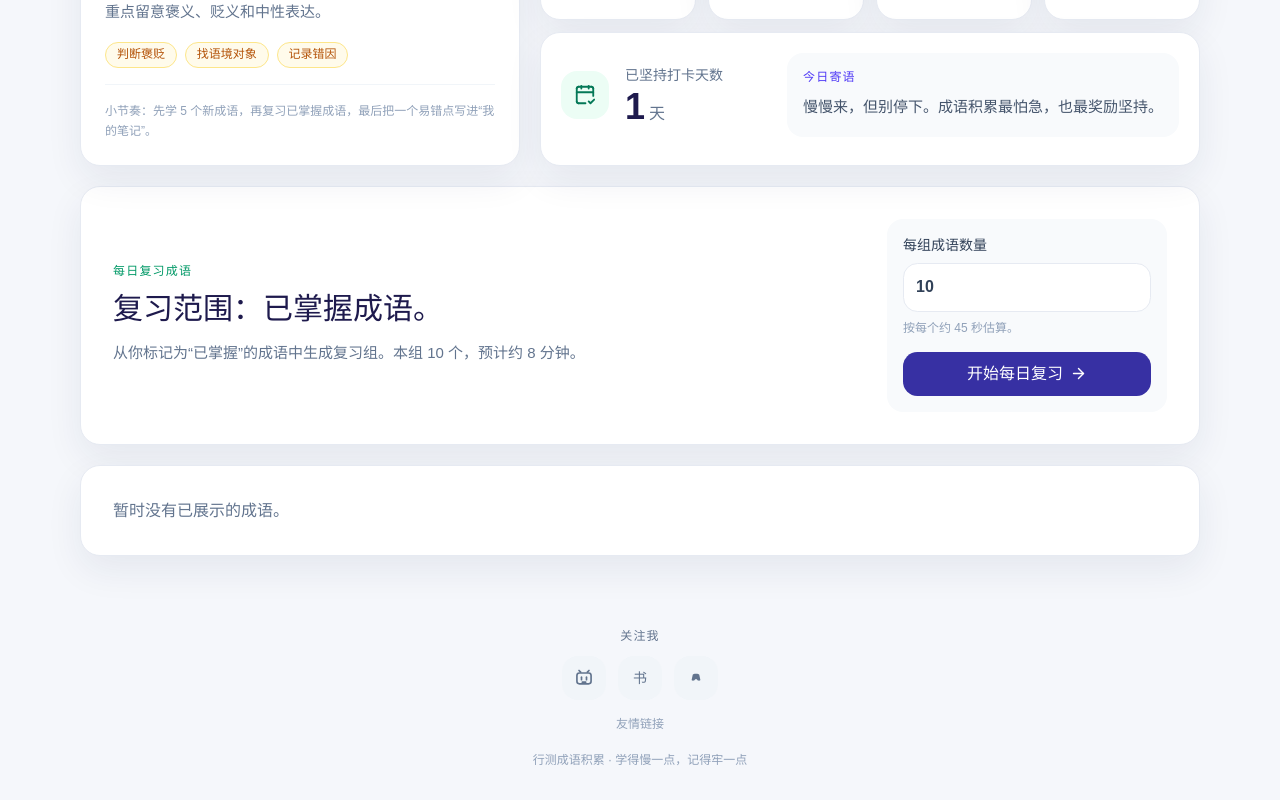
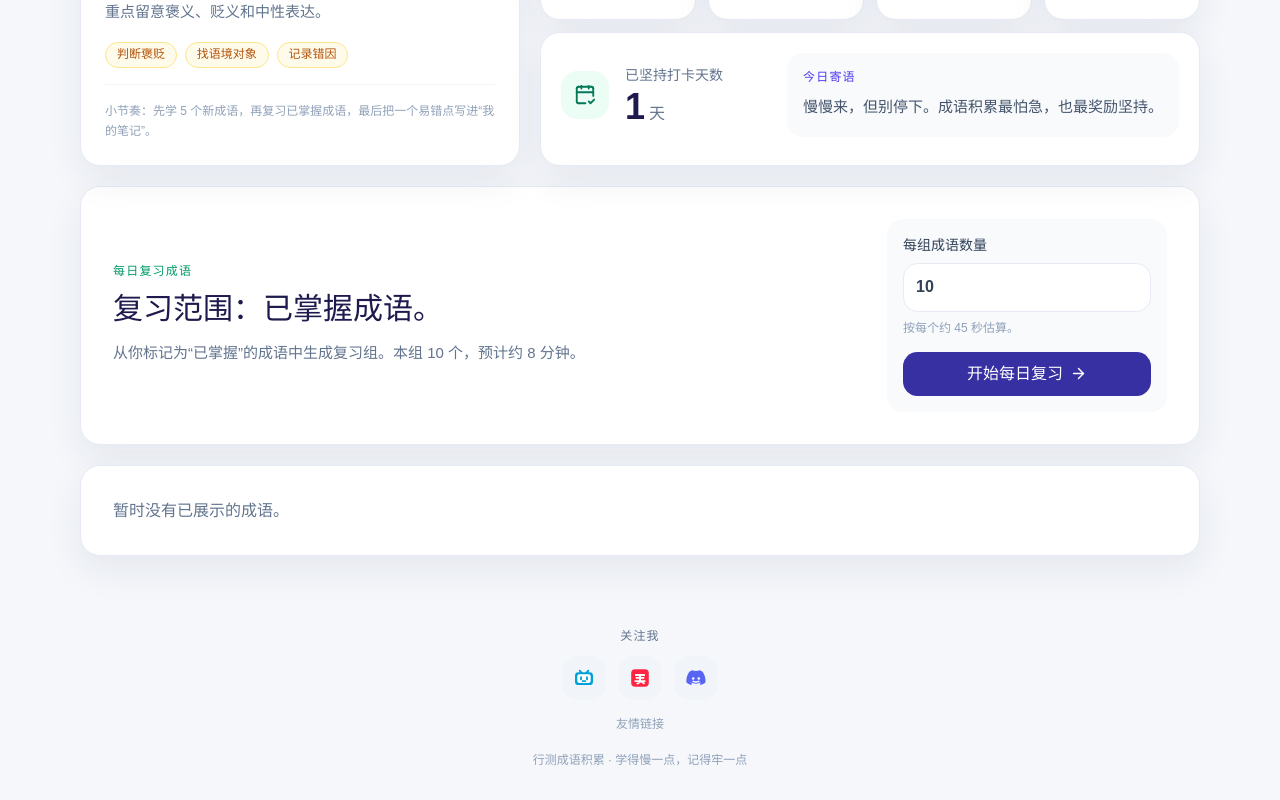
Before and after one commit to mortyevil649-star/-xingce-idioms, a React (Vite) app: page / in a window 1280 px wide. Shown: the part 654-1454 px from the top of the page. Built offline with nearby package versions, Linux system fonts and the light colour scheme; no server answers; the database is empty.

Commit message:
Update social icons

```diff
--- a/src/components/Layout.tsx
+++ b/src/components/Layout.tsx
@@ -103,21 +103,23 @@ export function Layout() {
 
 function SocialIcon({ type }: { type: typeof socialLinks[number][2] }) {
   if (type === 'bilibili') {
-    return <svg aria-hidden="true" viewBox="0 0 24 24" className="size-5" fill="none" stroke="currentColor" strokeWidth="2" strokeLinecap="round" strokeLinejoin="round">
-      <path d="M8 5 6 3" />
-      <path d="m16 5 2-2" />
-      <rect x="3.5" y="6" width="17" height="13" rx="3" />
-      <path d="M9 11v3" />
-      <path d="M15 11v3" />
-      <path d="M10 17h4" />
+    return <svg aria-hidden="true" viewBox="0 0 24 24" className="size-6" fill="none">
+      <path fill="#00A1D6" d="M7.2 4.1a1 1 0 0 1 1.4.1l1.8 2h3.2l1.8-2a1 1 0 1 1 1.5 1.3l-.7.7h1.4A3.4 3.4 0 0 1 21 9.6v6.1a3.4 3.4 0 0 1-3.4 3.4H6.4A3.4 3.4 0 0 1 3 15.7V9.6a3.4 3.4 0 0 1 3.4-3.4h1.4l-.7-.7a1 1 0 0 1 .1-1.4Z" />
+      <rect x="5.3" y="8.2" width="13.4" height="8.8" rx="2.1" fill="#fff" />
+      <path stroke="#00A1D6" strokeLinecap="round" strokeWidth="1.8" d="M9 11.2v2.2m6-2.2v2.2m-4.2 1.8h2.4" />
     </svg>
   }
   if (type === 'xiaohongshu') {
-    return <span aria-hidden="true" className="text-sm font-black leading-none">书</span>
+    return <svg aria-hidden="true" viewBox="0 0 24 24" className="size-6" fill="none">
+      <rect x="3.2" y="3.2" width="17.6" height="17.6" rx="4" fill="#FF2442" />
+      <path fill="#fff" d="M7.1 8.1h9.8v1.8H13v1.1h3.3v1.7H13v1.6h4.4v1.8H6.6v-1.8h4.3v-1.6H7.7V11h3.2V9.9H7.1V8.1Z" />
+      <path fill="#fff" d="M8.2 17.1c1.8-.5 2.9-1.2 3.8-2.3l1.6.8c-1 1.4-2.4 2.4-4.4 3.1l-1-1.6Zm7.6 1.5c-.8-.9-1.7-1.6-2.8-2.2l1.2-1.2c1.2.5 2.2 1.2 3 2.1l-1.4 1.3Z" opacity=".95" />
+    </svg>
   }
-  return <svg aria-hidden="true" viewBox="0 0 24 24" className="size-5" fill="currentColor">
-    <path d="M8.7 7.5c2.2-.7 4.4-.7 6.6 0 .3.1.5.3.6.6l1.3 6.1c.1.4-.2.8-.6.9-1 .2-2 .1-2.8-.4-.2-.1-.3-.3-.4-.5l-.3-.7a8.4 8.4 0 0 1-2.2 0l-.3.7c-.1.2-.2.4-.4.5-.9.5-1.8.6-2.8.4-.4-.1-.7-.5-.6-.9l1.3-6.1c.1-.3.3-.5.6-.6Z" />
-    <circle cx="9.8" cy="11.5" r="1" />
-    <circle cx="14.2" cy="11.5" r="1" />
+  return <svg aria-hidden="true" viewBox="0 0 24 24" className="size-6" fill="none">
+    <path fill="#5865F2" d="M18.7 5.7A16 16 0 0 0 14.8 4l-.5 1a14.8 14.8 0 0 0-4.6 0L9.2 4a16 16 0 0 0-3.9 1.7C2.8 9.4 2.1 13 2.4 16.6A15.8 15.8 0 0 0 7.2 19l1-1.4c-.6-.2-1.1-.5-1.6-.8l.4-.3c3.1 1.5 6.7 1.5 9.8 0l.4.3c-.5.3-1 .6-1.6.8l1 1.4a15.8 15.8 0 0 0 4.9-2.4c.3-4.2-.8-7.8-2.8-10.9Z" />
+    <circle cx="9.2" cy="12.6" r="1.25" fill="#fff" />
+    <circle cx="14.8" cy="12.6" r="1.25" fill="#fff" />
+    <path stroke="#fff" strokeLinecap="round" strokeWidth="1.5" d="M9.2 15.4c1.8.8 3.8.8 5.6 0" />
   </svg>
 }
```
